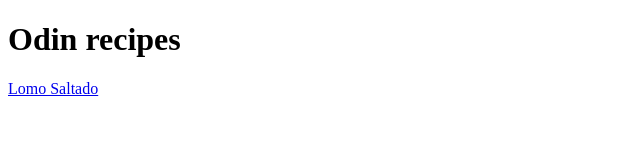
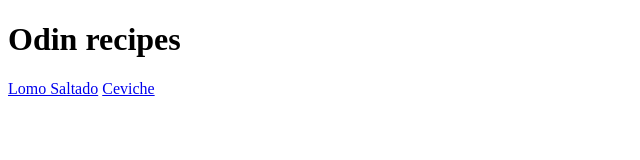
Before and after one commit to LAPUCCELLE/odin-recipes, a plain HTML site: page index.html in a window 1280 px wide. Shown: the full height of the page, 0-640 px from the left. Drawn offline with Linux system fonts and the light colour scheme.

Commit message:
Add another a tag with another recipe

```diff
--- a/index.html
+++ b/index.html
@@ -8,5 +8,6 @@
 <body>
     <h1>Odin recipes</h1>
     <a href="./recipes/lomo_saltado.html" rel="Noopener Noreferrer">Lomo Saltado</a>
+    <a href="./recipes/ceviche.html" rel="Noopener Noreferrer">Ceviche</a>
 </body>
 </html>
```
